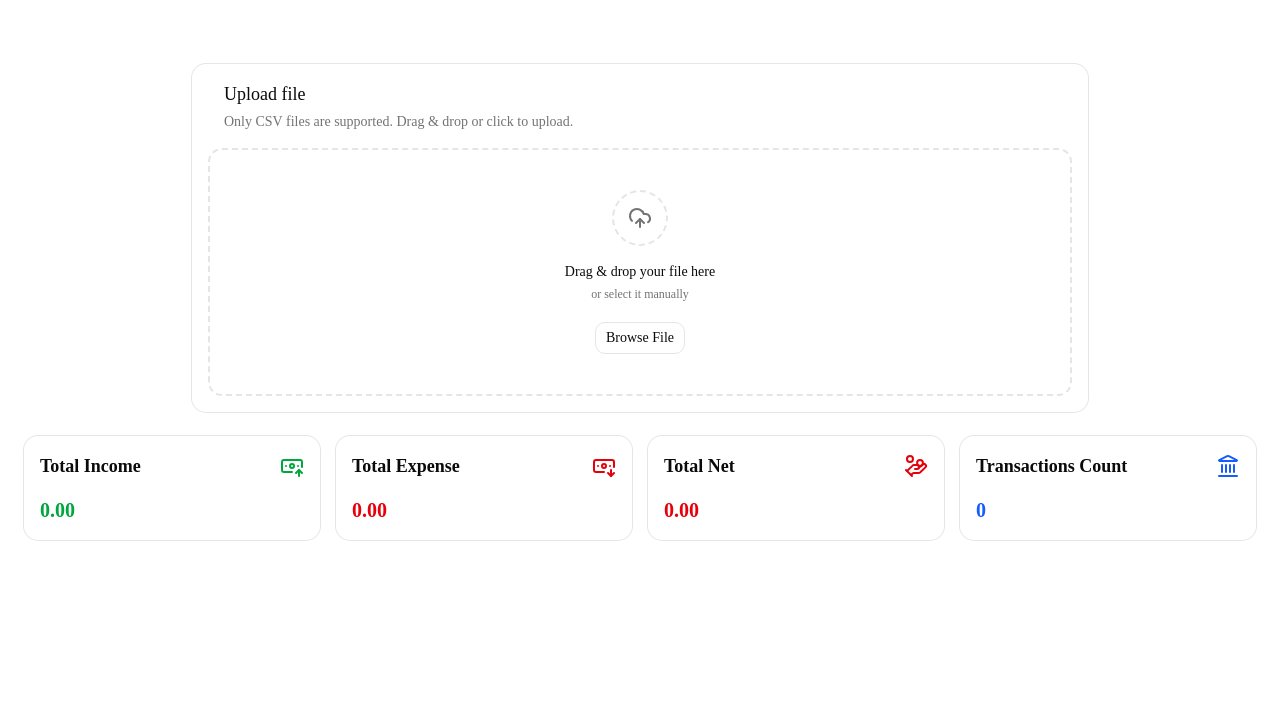
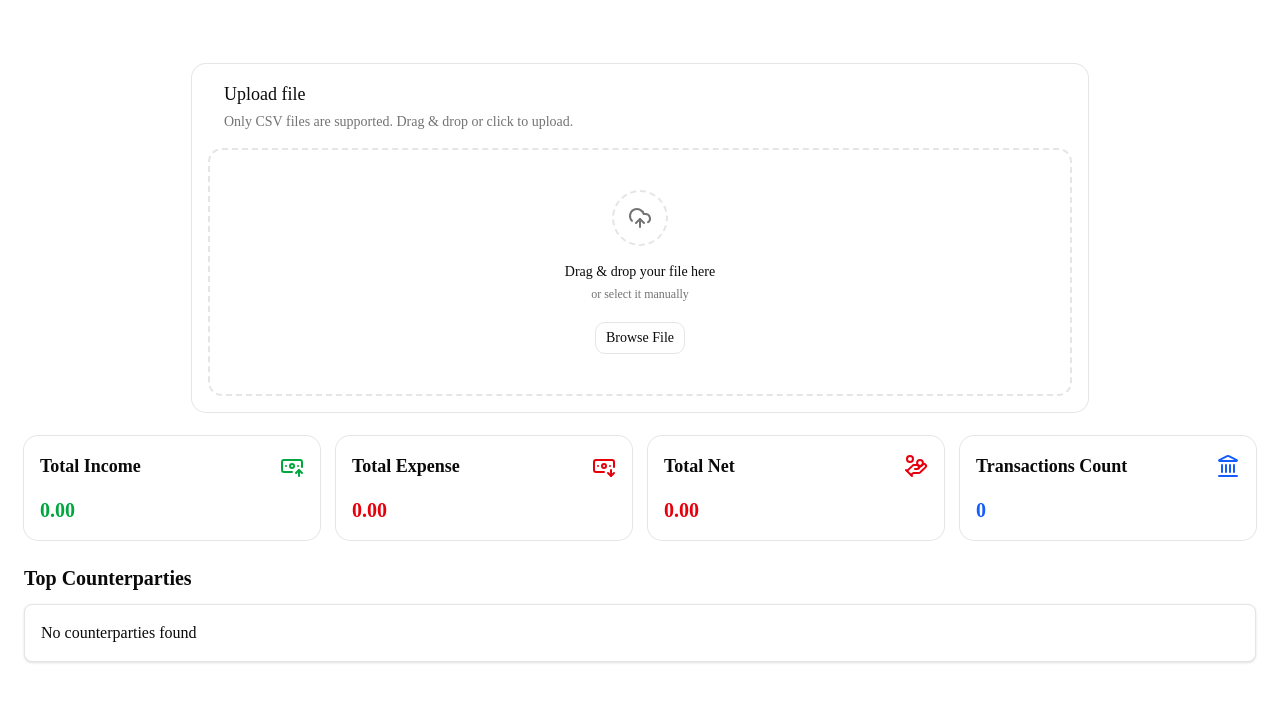
Before and after one commit to AndriiSalohub/bank-statement-analyzer, a Next.js app: page / in a window 1280 px wide. Shown: the top 702 px of the page. Built offline with nearby package versions, Linux system fonts and the light colour scheme.

Commit message:
feat: add top counterparties dispay

```diff
--- a/app/page.tsx
+++ b/app/page.tsx
@@ -1,5 +1,7 @@
 'use client';
+
 import SummaryCards from '@/components/dashboard/summary-cards.component';
+import TopCounterparties from '@/components/dashboard/top-counterparties.component';
 import FileUploadMotion from '@/components/file-upload/file-upload-card.component';
 import { calculateTransactionsSummary } from '@/lib/statement';
 import { Transaction } from '@/types/transaction.types';
@@ -30,10 +32,13 @@ const Home = () => {
     setUploadedFiles((prev) => prev.filter((_, index) => index !== fileIndex));
   };
 
-  const { totalIncome, totalExpense, netResult, transactionsCount } = useMemo(
-    () => calculateTransactionsSummary(transactions),
-    [transactions]
-  );
+  const {
+    totalIncome,
+    totalExpense,
+    netResult,
+    transactionsCount,
+    topFiveCounterparties,
+  } = useMemo(() => calculateTransactionsSummary(transactions), [transactions]);
 
   return (
     <main className="p-6 space-y-6">
@@ -51,6 +56,10 @@ const Home = () => {
         netResult={netResult}
         isLoading={isLoading}
       />
+      <TopCounterparties
+        topCounterparties={topFiveCounterparties}
+        isLoading={isLoading}
+      />
     </main>
   );
 };
--- /dev/null
+++ b/components/dashboard/top-counterparties.component.tsx
@@ -0,0 +1,43 @@
+import { TopCounterparty } from '@/types/statement.types';
+import { FC } from 'react';
+
+interface TopCounterpartiesProps {
+  topCounterparties: TopCounterparty[];
+  isLoading: boolean;
+}
+
+const TopCounterparties: FC<TopCounterpartiesProps> = ({
+  topCounterparties,
+  isLoading,
+}) => {
+  const isEmpty = topCounterparties.length === 0;
+
+  return (
+    <section>
+      <h2 className="text-xl font-semibold mb-3">Top Counterparties</h2>
+      <ul className="bg-card border w-full rounded-md shadow-sm p-4">
+        {isLoading ? (
+          <p>Loading counterparties</p>
+        ) : isEmpty ? (
+          <p>No counterparties found</p>
+        ) : (
+          topCounterparties.map((topCounterparty) => (
+            <li
+              key={topCounterparty.counterparty}
+              className="flex flex-col p-4 mt-4 bg-card border rounded-md shadow-sm animate-in fade-in duration-500"
+            >
+              <div className="flex justify-between w-full items-center gap-4">
+                <p className="text-lg font-semibold text-foreground truncate max-w-sm">
+                  {topCounterparty.counterparty}
+                </p>
+                <p className="font-medium text-md">-{topCounterparty.amount}</p>
+              </div>
+            </li>
+          ))
+        )}
+      </ul>
+    </section>
+  );
+};
+
+export default TopCounterparties;
--- a/components/file-upload/file-item.component.tsx
+++ b/components/file-upload/file-item.component.tsx
@@ -9,9 +9,9 @@ interface FileItemProps {
 
 const FileItem: FC<FileItemProps> = ({ file, formatFileSize, onDelete }) => {
   return (
-    <li className="flex flex-col items-start justify-start p-4 mt-4 relative bg-card border w-full rounded-md shadow-sm animate-in fade-in duration-500">
+    <li className="flex flex-col p-4 mt-4 bg-card border rounded-md shadow-sm animate-in fade-in duration-500">
       <div className="flex justify-between w-full items-center gap-4">
-        <p className="text-sm font-semibold text-foreground truncate max-w-xs">
+        <p className="text-sm font-semibold text-foreground truncate max-w-sm">
           {file.name}
         </p>
         <div className="flex gap-2 items-center">
--- a/types/statement.types.ts
+++ b/types/statement.types.ts
@@ -6,13 +6,15 @@ export interface PaprseCSVProps {
   onError: (errors: TransactionParcingError[]) => void;
 }
 
+export interface TopCounterparty {
+  counterparty: string;
+  amount: number;
+}
+
 export interface TransactionsSummary {
   totalIncome: number;
   totalExpense: number;
   transactionsCount: number;
   netResult: number;
-  topFiveCounterparties: {
-    counterparty: string;
-    amount: number;
-  }[];
+  topFiveCounterparties: TopCounterparty[];
 }
```
